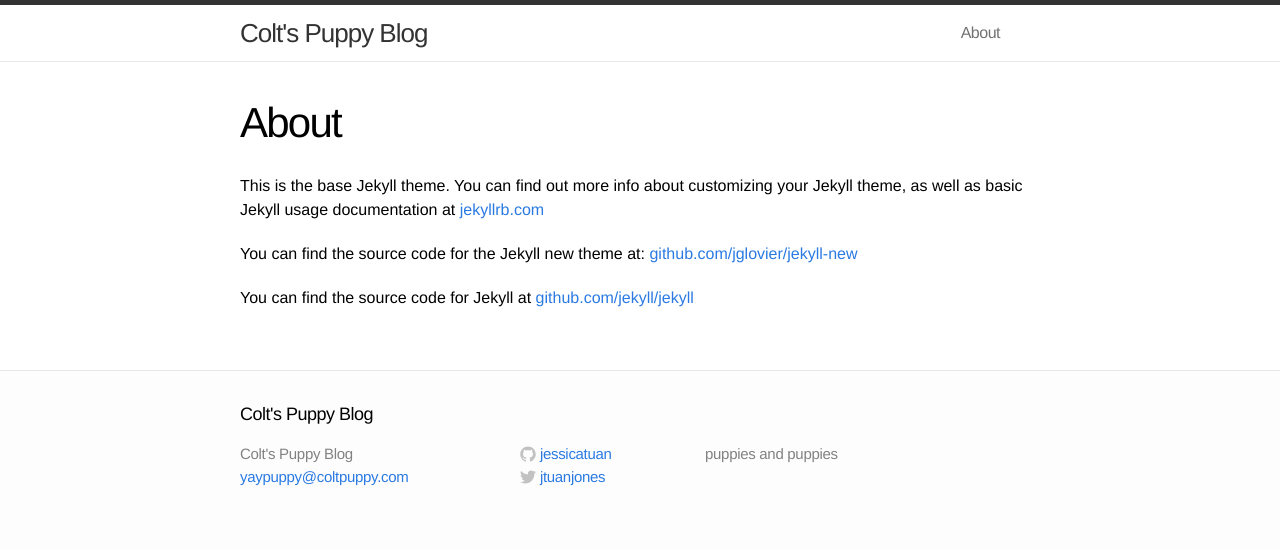
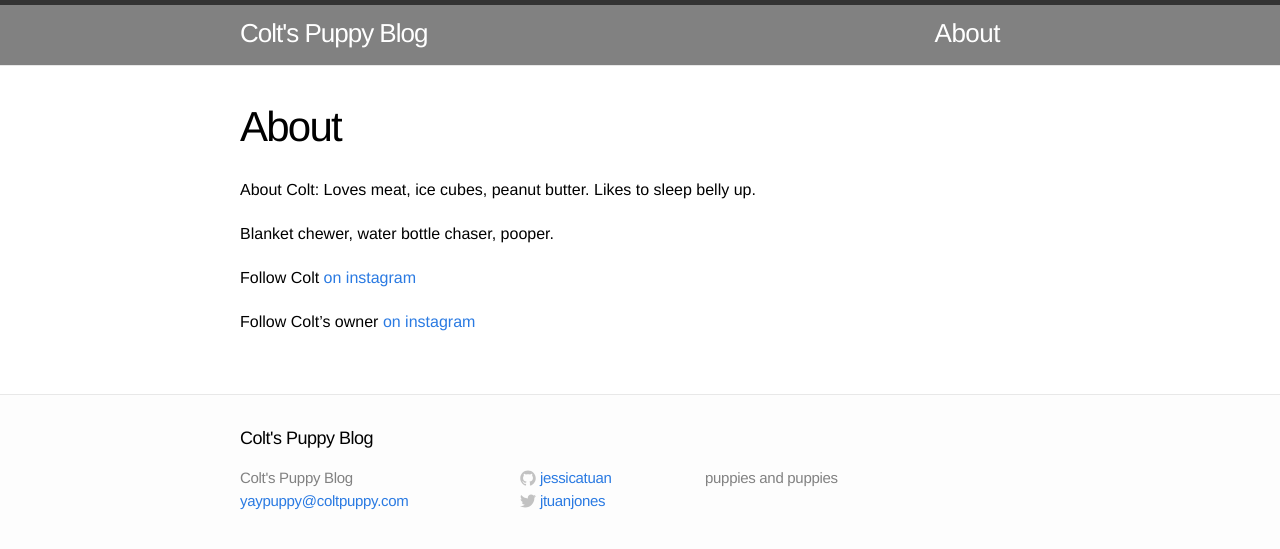
Before and after one commit to jessicatuan/jessicatuan.github.io, a Jekyll site: the page built from about.md, in a window 1280 px wide. Shown: the top 549 px of the page. Built offline with Jekyll 4.4.1, drawn with Linux system fonts in a browser that asks for light colours.

Commit message:
changed header styles n such

```diff
--- a/about.md
+++ b/about.md
@@ -4,8 +4,10 @@ title: About
 permalink: /about/
 ---
 
-This is the base Jekyll theme. You can find out more info about customizing your Jekyll theme, as well as basic Jekyll usage documentation at [jekyllrb.com](http://jekyllrb.com/)
+About Colt: Loves meat, ice cubes, peanut butter. Likes to sleep belly up.
 
-You can find the source code for the Jekyll new theme at: [github.com/jglovier/jekyll-new](https://github.com/jglovier/jekyll-new)
+Blanket chewer, water bottle chaser, pooper.
 
-You can find the source code for Jekyll at [github.com/jekyll/jekyll](https://github.com/jekyll/jekyll)
+Follow Colt [on instagram](http://www.instagram.com/coltonthetoller)
+
+Follow Colt's owner [on instagram](http://www.instagram.com/jtuanjones)
--- a/css/main.css
+++ b/css/main.css
@@ -44,7 +44,7 @@ a:visited { color: #205caa; }
   border-top: 5px solid #333;
   border-bottom: 1px solid #e8e8e8;
   min-height: 56px;
-  background-color: white;
+  background-color: #818181;
 }
 
 .site-title,
@@ -58,6 +58,7 @@ a:visited { color: #205caa; }
   line-height: 56px;
   position: relative;
   z-index: 1;
+  color: white;
 }
 
 .site-nav {
@@ -69,8 +70,9 @@ a:visited { color: #205caa; }
 
 .site-nav .page-link {
   margin-left: 20px;
-  color: #727272;
+  color: white;
   letter-spacing: -.5px;
+  font-size: 26px;
 }
 
 /* Site footer */
```
